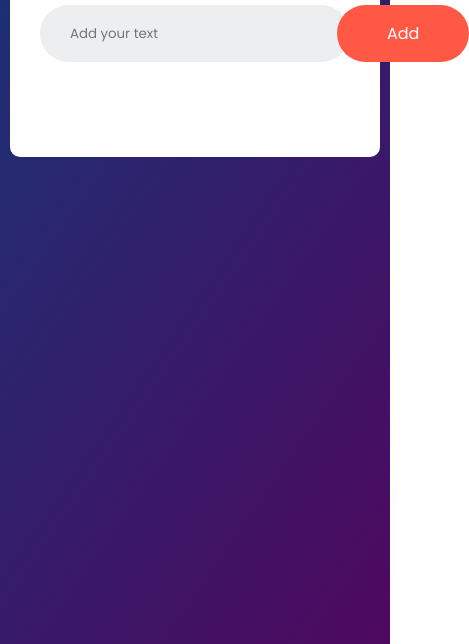
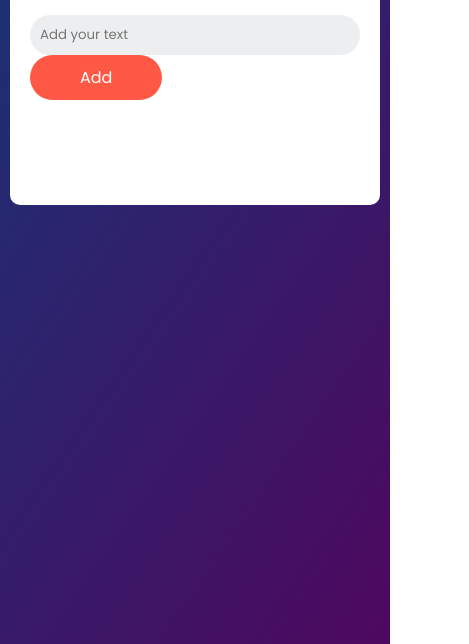
Before and after one commit to Kupigabi/todo-list, a plain HTML site: page index.html in a window 390 px wide. Shown: the part 200-844 px from the top of the page, 469 px wide, since content can reach past the window. Drawn offline with nearby package versions, Linux system fonts and the light colour scheme.

Commit message:
responsivity fixed

```diff
--- a/style.css
+++ b/style.css
@@ -17,7 +17,7 @@
     max-width: 540px;
     background: #fff;
     margin: 100px auto 20px;
-    padding: 40px 30px 70px;
+    padding: 40px 10px 70px;
     border-radius: 10px;
 }
 
@@ -35,27 +35,28 @@
 
 .row {
     display: flex;
+    flex-wrap: wrap;
     align-items: center;
     justify-content: space-between;
-    background: #edeef0;
     border-radius: 30px;
-    padding-left: 20px;
+    padding: 10px;
     margin-bottom: 25px;
 }
 
 input {
     flex: 1;
+    background: #edeef0;
     border: none;
     outline: none;
-    background: transparent;
     padding: 10px;
     font-weight: 14px;
+    border-radius: 40px;
 }
 
 button {
     border: none;
     outline: none;
-    padding: 16px 50px;
+    padding: 10px 50px;
     background: #ff5945;
     color: #fff;
     font-size: 16px;
```
